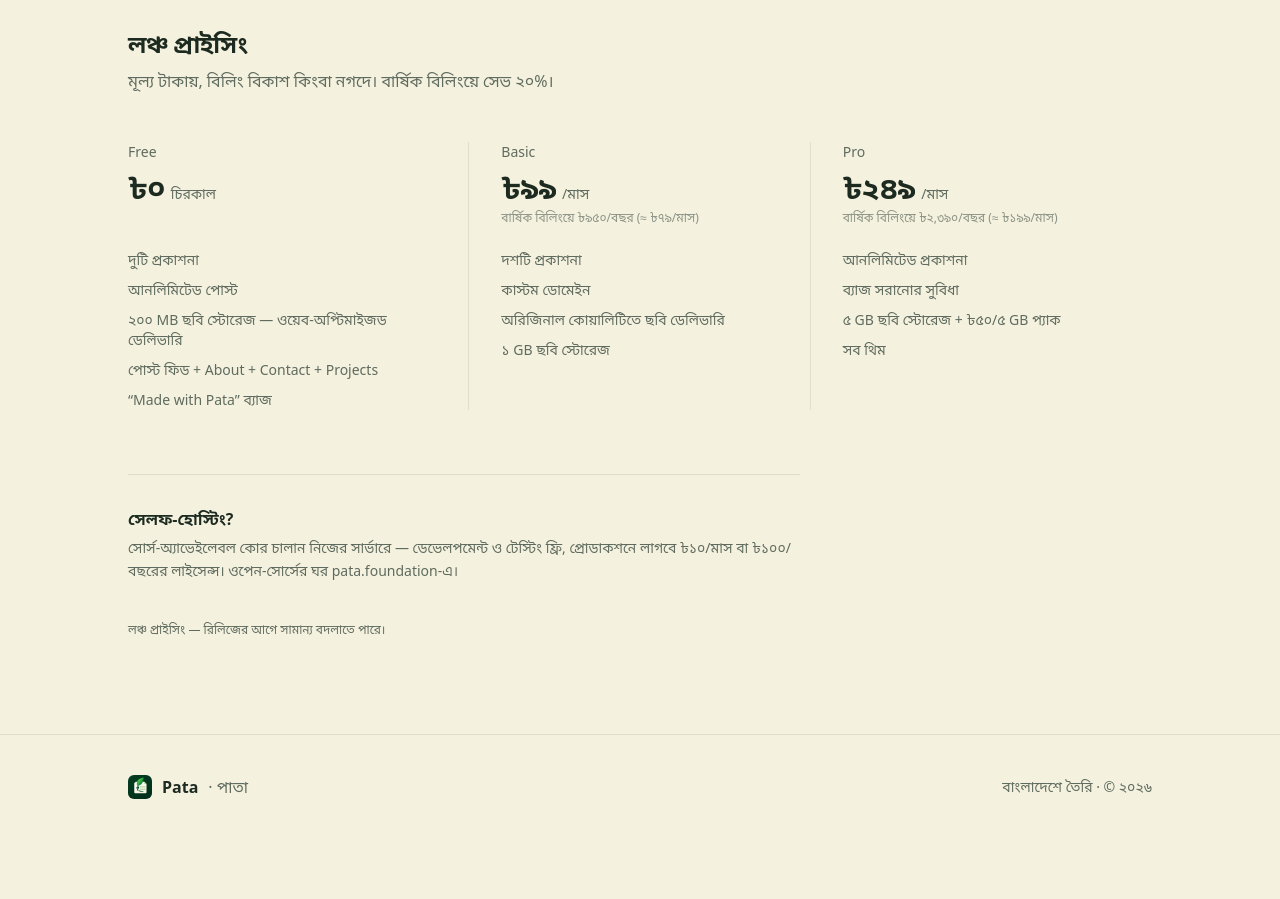
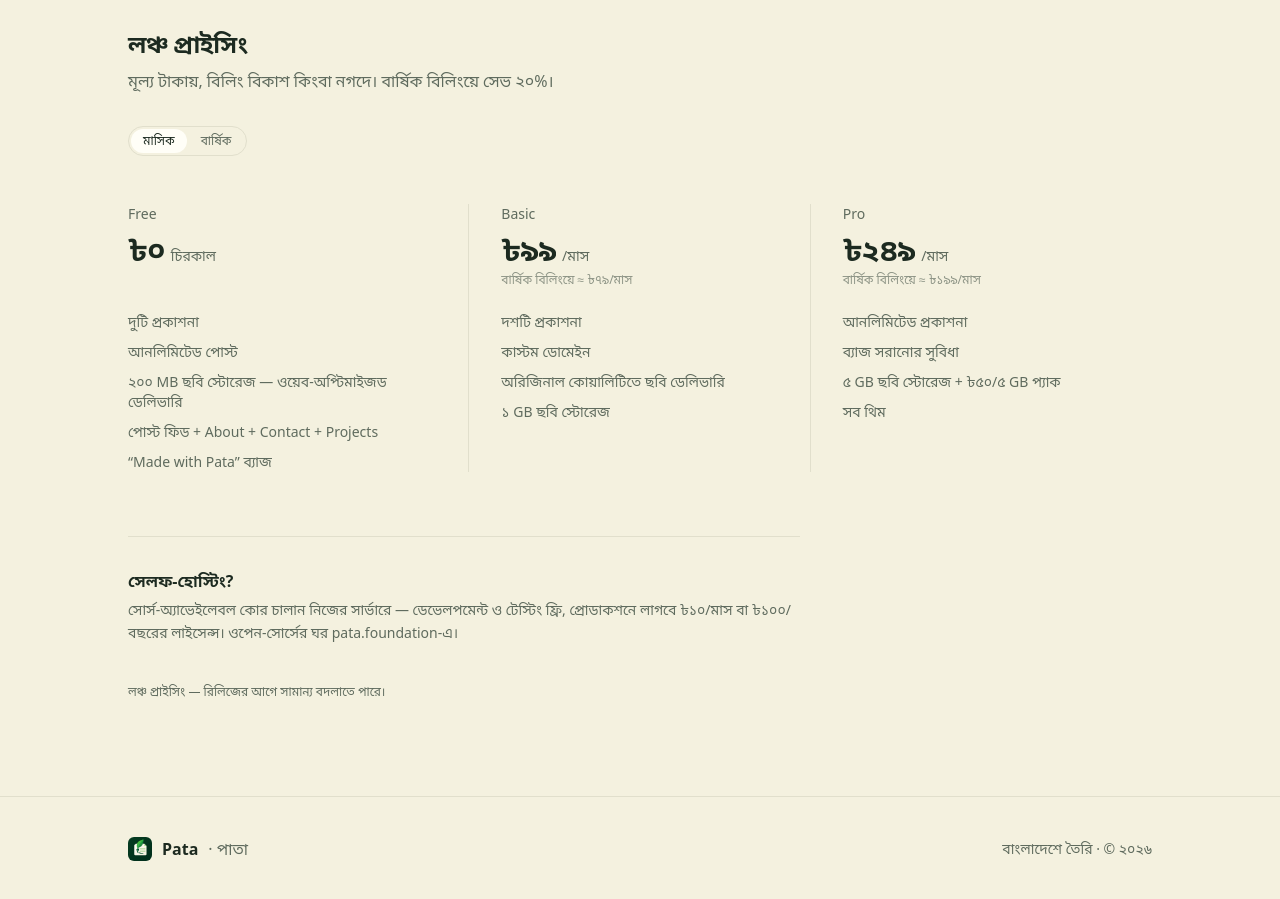
Before and after one commit to patabd/landing-page, a React (Vite) app: page / in a window 1280 px wide. Shown: the part 2000-2899 px from the top of the page. Before the commit the page ends 2839 px from the top, so only its background shows below. Built offline with nearby package versions, Linux system fonts and the light colour scheme; a web font is replaced by a local one.

Commit message:
Monthly/yearly billing toggle so NumberFlow/digit-roll prices animate (৳99↔৳79, ৳249↔৳199)

```diff
--- a/src/components/site/Pricing.tsx
+++ b/src/components/site/Pricing.tsx
@@ -1,12 +1,21 @@
+import { useState } from "react";
 import NumberFlow from "@number-flow/react";
 
 import { DigitRoll } from "@/components/ui/digit-roll";
 import { useI18n } from "@/i18n/I18nProvider";
 import { cn } from "@/lib/utils";
 
+type Billing = "monthly" | "yearly";
+
 export function Pricing() {
   const { locale, c } = useI18n();
   const { plans } = c.pricing;
+  const [billing, setBilling] = useState<Billing>("monthly");
+
+  const billingOptions = [
+    { value: "monthly" as const, label: c.pricing.billing.monthly },
+    { value: "yearly" as const, label: c.pricing.billing.yearly },
+  ];
 
   return (
     <section
@@ -23,8 +32,33 @@ export function Pricing() {
           </p>
         </div>
 
+        <div
+          role="group"
+          aria-label={c.pricing.billing.label}
+          className="mt-8 inline-flex items-center gap-0.5 rounded-full border border-border p-0.5"
+        >
+          {billingOptions.map((option) => (
+            <button
+              key={option.value}
+              type="button"
+              onClick={() => setBilling(option.value)}
+              aria-pressed={billing === option.value}
+              className={cn(
+                "rounded-full px-3 py-1 text-xs font-medium transition-colors duration-150 ease-out focus-visible:outline-2 focus-visible:outline-offset-1 focus-visible:outline-ring",
+                billing === option.value
+                  ? "bg-surface text-foreground"
+                  : "text-muted hover:text-foreground"
+              )}
+            >
+              {option.label}
+            </button>
+          ))}
+        </div>
+
         <div className="mt-12 grid gap-10 md:grid-cols-3 md:gap-0 md:divide-x md:divide-border">
-          {plans.map((plan, index) => (
+          {plans.map((plan, index) => {
+            const price = billing === "yearly" ? plan.yearlyPrice : plan.price;
+            return (
               <div
                 key={plan.name}
                 className={
@@ -39,14 +73,14 @@ export function Pricing() {
                 <div className="mt-2 flex items-baseline gap-1.5">
                   {locale === "en" ? (
                     <NumberFlow
-                    value={plan.price}
+                      value={price}
                       locales="en"
                       prefix="৳"
                       className="text-3xl font-semibold tracking-tight"
                     />
                   ) : (
                     <DigitRoll
-                    value={plan.price}
+                      value={price}
                       locale={locale}
                       prefix="৳"
                       className="text-3xl font-semibold tracking-tight"
@@ -54,7 +88,9 @@ export function Pricing() {
                   )}
                   <span className="text-sm text-muted">{plan.period}</span>
                 </div>
-              <p className="mt-1 min-h-5 text-xs text-muted/70">{plan.note}</p>
+                <p className="mt-1 min-h-5 text-xs text-muted/70">
+                  {billing === "yearly" ? plan.note.yearly : plan.note.monthly}
+                </p>
                 <ul className="mt-5 space-y-2.5">
                   {plan.features.map((feature) => (
                     <li key={feature} className="text-sm text-muted">
@@ -63,7 +99,8 @@ export function Pricing() {
                   ))}
                 </ul>
               </div>
-          ))}
+            );
+          })}
         </div>
 
         <div className="mt-16 max-w-2xl border-t border-border pt-8">
--- a/src/i18n/content.ts
+++ b/src/i18n/content.ts
@@ -36,11 +36,14 @@ export interface SiteContent {
   pricing: {
     heading: string;
     intro: string;
+    billing: { label: string; monthly: string; yearly: string };
     plans: {
       name: string;
+      /** Effective per-month price for each billing period. */
       price: number;
+      yearlyPrice: number;
       period: string;
-      note: string;
+      note: { monthly: string; yearly: string };
       features: string[];
     }[];
     selfHost: { title: string; description: string };
@@ -117,12 +120,14 @@ export const content: Record<Locale, SiteContent> = {
     pricing: {
       heading: "লঞ্চ প্রাইসিং",
       intro: "মূল্য টাকায়, বিলিং বিকাশ কিংবা নগদে। বার্ষিক বিলিংয়ে সেভ ২০%।",
+      billing: { label: "বিলিং পিরিয়ড", monthly: "মাসিক", yearly: "বার্ষিক" },
       plans: [
         {
           name: "Free",
           price: 0,
+          yearlyPrice: 0,
           period: "চিরকাল",
-          note: "",
+          note: { monthly: "", yearly: "" },
           features: [
             "দুটি প্রকাশনা",
             "আনলিমিটেড পোস্ট",
@@ -134,8 +139,12 @@ export const content: Record<Locale, SiteContent> = {
         {
           name: "Basic",
           price: 99,
+          yearlyPrice: 79,
           period: "/মাস",
-          note: "বার্ষিক বিলিংয়ে ৳৯৫০/বছর (≈ ৳৭৯/মাস)",
+          note: {
+            monthly: "বার্ষিক বিলিংয়ে ≈ ৳৭৯/মাস",
+            yearly: "৳৯৫০/বছর বিল হয়",
+          },
           features: [
             "দশটি প্রকাশনা",
             "কাস্টম ডোমেইন",
@@ -146,8 +155,12 @@ export const content: Record<Locale, SiteContent> = {
         {
           name: "Pro",
           price: 249,
+          yearlyPrice: 199,
           period: "/মাস",
-          note: "বার্ষিক বিলিংয়ে ৳২,৩৯০/বছর (≈ ৳১৯৯/মাস)",
+          note: {
+            monthly: "বার্ষিক বিলিংয়ে ≈ ৳১৯৯/মাস",
+            yearly: "৳২,৩৯০/বছর বিল হয়",
+          },
           features: [
             "আনলিমিটেড প্রকাশনা",
             "ব্যাজ সরানোর সুবিধা",
@@ -234,12 +247,14 @@ export const content: Record<Locale, SiteContent> = {
       heading: "Launch pricing",
       intro:
         "Prices in taka, billed through bKash or Nagad. Yearly billing saves 20%.",
+      billing: { label: "Billing period", monthly: "Monthly", yearly: "Yearly" },
       plans: [
         {
           name: "Free",
           price: 0,
+          yearlyPrice: 0,
           period: "forever",
-          note: "",
+          note: { monthly: "", yearly: "" },
           features: [
             "2 publications",
             "Unlimited posts",
@@ -251,8 +266,12 @@ export const content: Record<Locale, SiteContent> = {
         {
           name: "Basic",
           price: 99,
+          yearlyPrice: 79,
           period: "/mo",
-          note: "৳950/yr on yearly (≈ ৳79/mo)",
+          note: {
+            monthly: "≈ ৳79/mo on yearly billing",
+            yearly: "billed ৳950/yr",
+          },
           features: [
             "10 publications",
             "Custom domain",
@@ -263,8 +282,12 @@ export const content: Record<Locale, SiteContent> = {
         {
           name: "Pro",
           price: 249,
+          yearlyPrice: 199,
           period: "/mo",
-          note: "৳2,390/yr on yearly (≈ ৳199/mo)",
+          note: {
+            monthly: "≈ ৳199/mo on yearly billing",
+            yearly: "billed ৳2,390/yr",
+          },
           features: [
             "Unlimited publications",
             "Badge removal",
```
Lines whose indentation alone changed are shown as unchanged.
